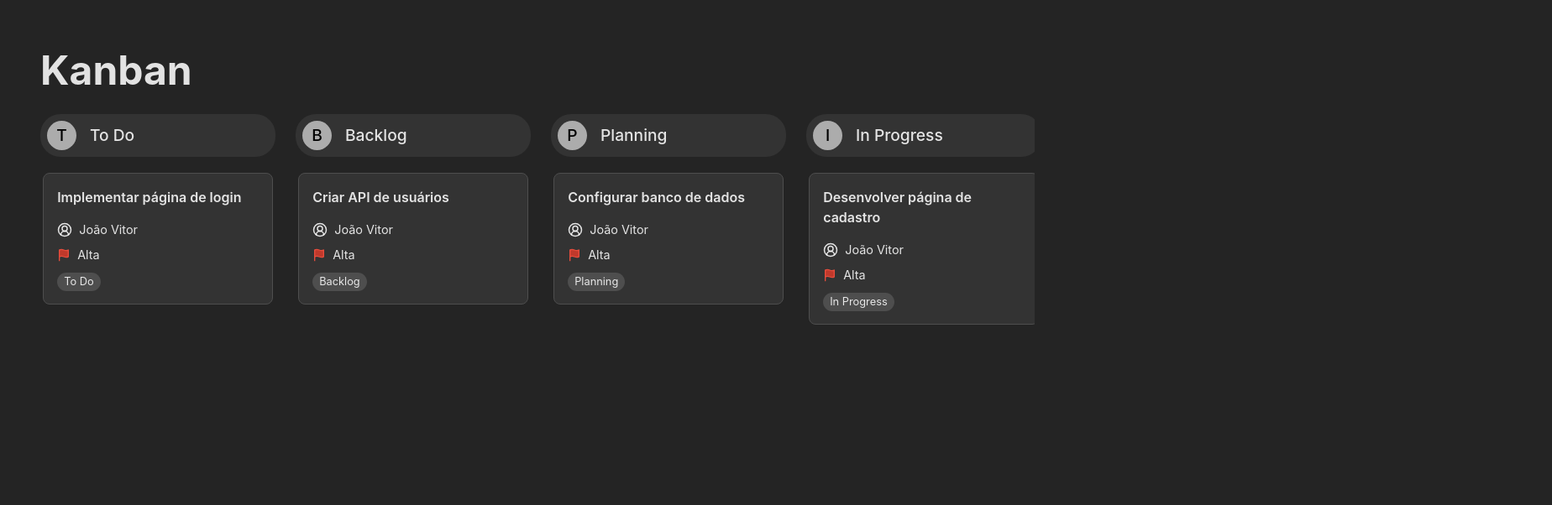
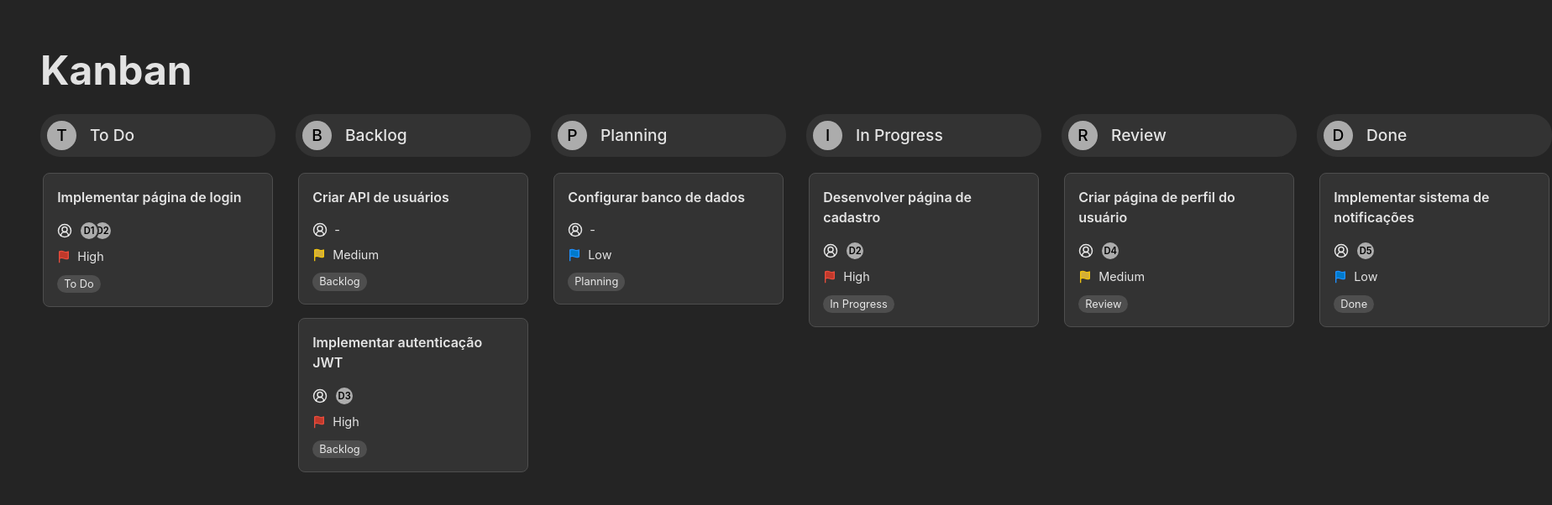
Before and after one commit to joaolucenalima/kanban, a React (Vite) app: page / in a window 1280 px wide. Shown: the top 602 px of the page at 84% size, 1848 px wide, since content can reach past the window. Built offline with nearby package versions, Linux system fonts and the light colour scheme; data requests are answered from the project's data file.

Commit message:
remove developers from db.json and style developers in card

```diff
--- a/db.json
+++ b/db.json
@@ -5,69 +5,54 @@
       "title": "Implementar página de login",
       "description": "Desenvolver a interface e a lógica de autenticação para a página de login.",
       "status": "To Do",
-      "developer": 1
+      "developer": "Developer 1%Developer 2",
+      "priority": "High"
     },
     {
       "id": 2,
       "title": "Criar API de usuários",
       "description": "Desenvolver a API para gerenciamento de usuários, incluindo endpoints para criação, leitura, atualização e exclusão.",
-      "status": "Backlog"
+      "status": "Backlog",
+      "priority": "Medium"
     },
     {
       "id": 3,
       "title": "Configurar banco de dados",
       "description": "Configurar o banco de dados PostgreSQL para o projeto, incluindo a criação de tabelas e índices.",
-      "status": "Planning"
+      "status": "Planning",
+      "priority": "Low"
     },
     {
       "id": 4,
       "title": "Desenvolver página de cadastro",
       "description": "Criar a interface e a lógica de backend para a página de cadastro de novos usuários.",
       "status": "In Progress",
-      "developer": 2
+      "developer": "Developer 2",
+      "priority": "High"
     },
     {
       "id": 5,
       "title": "Implementar autenticação JWT",
       "description": "Adicionar autenticação baseada em JWT para proteger as rotas da API.",
-      "status": "Review",
-      "developer": 3
+      "status": "Backlog",
+      "developer": "Developer 3",
+      "priority": "High"
     },
     {
       "id": 6,
       "title": "Criar página de perfil do usuário",
       "description": "Desenvolver a interface e a lógica para a página de perfil do usuário, permitindo a visualização e edição de informações pessoais.",
-      "status": "In Review",
-      "developer": 4
+      "status": "Review",
+      "developer": "Developer 4",
+      "priority": "Medium"
     },
     {
       "id": 7,
       "title": "Implementar sistema de notificações",
       "description": "Desenvolver um sistema de notificações em tempo real para alertar os usuários sobre eventos importantes.",
       "status": "Done",
-      "developer": 5
-    }
-  ],
-  "developers": [
-    {
-      "id": 1,
-      "name": "Developer 1"
-    },
-    {
-      "id": 2,
-      "name": "Developer 2"
-    },
-    {
-      "id": 3,
-      "name": "Developer 3"
-    },
-    {
-      "id": 4,
-      "name": "Developer 4"
-    },
-    {
-      "id": 5,
-      "name": "Developer 5"
+      "developer": "Developer 5",
+      "priority": "Low"
     }
   ],
   "status": [
@@ -93,10 +78,6 @@
     },
     {
       "id": 6,
-      "name": "In Review"
-    },
-    {
-      "id": 7,
       "name": "Done"
     }
   ]
--- a/src/components/kanban-card.jsx
+++ b/src/components/kanban-card.jsx
@@ -2,15 +2,15 @@ import { CircleUserRound, Flag } from "lucide-react";
 
 export function KanbanCard({ task }) {
   const priorityColors = {
-    Baixa: {
+    Low: {
       color: "#1e90ff",
       fill: "#007acc",
     },
-    Média: {
+    Medium: {
       color: "#f1c40f",
       fill: "#d4af37",
     },
-    Alta: {
+    High: {
       color: "#e74c3c",
       fill: "#c0392b",
     },
@@ -22,16 +22,38 @@ export function KanbanCard({ task }) {
 
       <div className="card_info">
         <CircleUserRound size={18} />
-        <span>João Vitor</span>
+        {task.developer && (
+          <div className="card_developers">
+            {task.developer.split("%").map((dev, index) => {
+              const dev_name_initials = dev
+                .split(" ")
+                .slice(0, 2)
+                .map((name) => name[0])
+                .join("");
+              return (
+                <div
+                  key={dev}
+                  className="dev_initial_circle"
+                  title={dev}
+                  style={{ zIndex: 20 - index }}
+                >
+                  <span>{dev_name_initials}</span>
+                </div>
+              );
+            })}
+          </div>
+        )}
+
+        {!task.developer && <span>-</span>}
       </div>
 
       <div className="card_info">
         <Flag
           size={16}
-          fill={priorityColors["Alta"].fill}
-          color={priorityColors["Alta"].color}
+          fill={priorityColors[task.priority].fill || ""}
+          color={priorityColors[task.priority].color || ""}
         />
-        <span>Alta</span>
+        <span>{task.priority || "-"}</span>
       </div>
 
       <div className="card_status">
--- a/src/components/kanban-column.jsx
+++ b/src/components/kanban-column.jsx
@@ -11,17 +11,17 @@ export function KanbanColumn({ statusId, title, tasks }) {
   }
 
   return (
-    <section className="kanban_column">
+    <section
+      className="kanban_column"
+      onDragEnter={dragEnter}
+      onDragLeave={dragLeave}
+    >
       <header className="kanban_column_header">
         <div className="kanban_column_title_letter">{title[0]}</div>
         <h3 className="kanban_column_title">{title}</h3>
       </header>
 
-      <div
-        className="cards_container"
-        onDragEnter={dragEnter}
-        onDragLeave={dragLeave}
-      >
+      <div className="cards_container">
         {tasks.map((task) => {
           return <KanbanCard key={task.id} task={task} />;
         })}
--- a/src/index.css
+++ b/src/index.css
@@ -22,6 +22,8 @@
   height: 100vh;
   width: 100%;
   padding: 3rem;
+  display: flex;
+  flex-direction: column;
 }
 
 .main_title {
@@ -36,11 +38,14 @@
   justify-content: start;
   gap: 1.5rem;
   padding-bottom: 1rem;
-  overflow-x: auto;
+  flex: 1;
+  overflow: visible;
 }
 
 .kanban_column {
   min-width: 280px;
+  min-height: 100%;
+  border-radius: 8px;
 }
 
 .kanban_column_header {
@@ -74,13 +79,13 @@
 .cards_container {
   display: flex;
   flex-direction: column;
-  gap: 0.5rem;
+  gap: 1rem;
   padding: 0.2rem;
-  border-radius: 8px;
 }
 
 .drag_zone_active {
   outline: 2px solid green;
+  outline-offset: 2px;
 }
 
 .kanban_card {
@@ -108,6 +113,28 @@
   gap: 0.5rem;
 }
 
+.dev_initial_circle {
+  display: inline-flex;
+  align-items: center;
+  justify-content: center;
+  position: relative;
+
+  font-size: 0.7rem;
+  font-weight: 600;
+  line-height: 0;
+  color: black;
+
+  height: 24px;
+  aspect-ratio: 1;
+  background-color: #acacac;
+  border: 2px solid #333;
+  border-radius: 100%;
+}
+
+.dev_initial_circle:not(:first-child) {
+  margin-left: -0.5rem;
+}
+
 .card_status span {
   font-size: 0.8rem;
   padding: 0.2rem 0.5rem;
```
